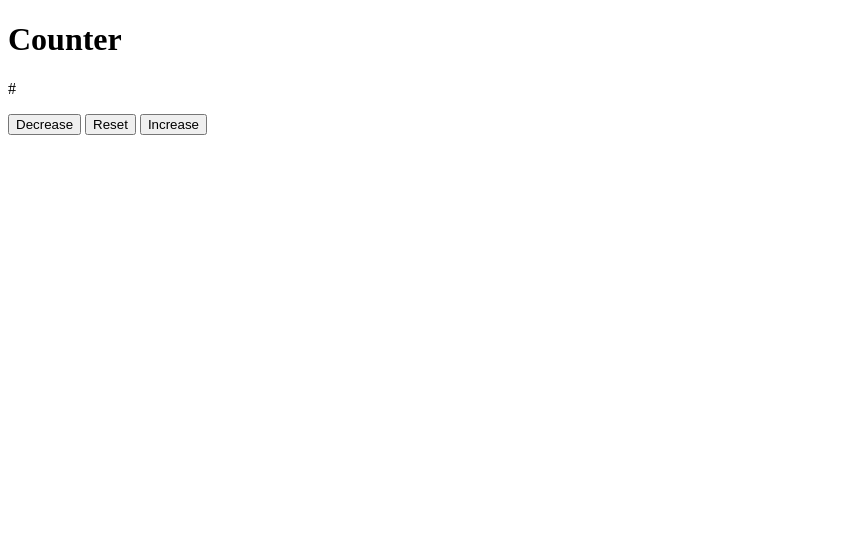
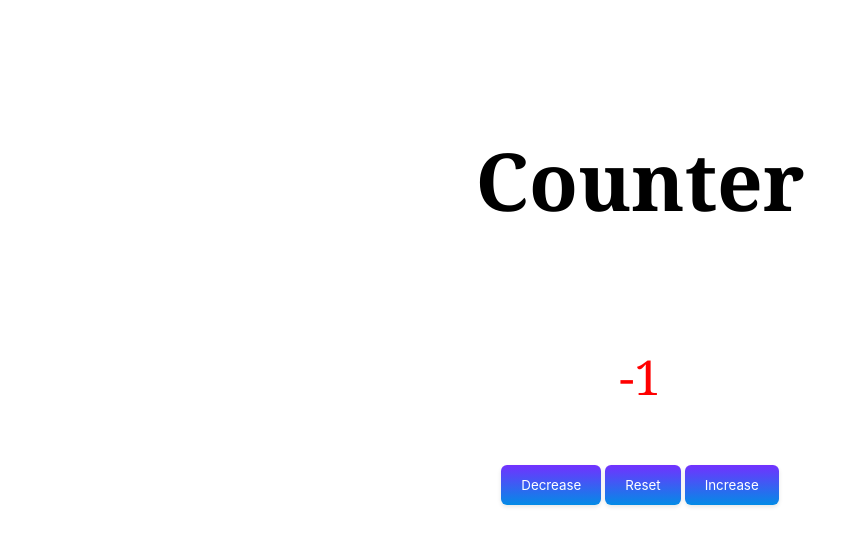
Before and after one commit to ronmurphy33/counter, a plain HTML site: page index.html in a window 1280 px wide. Both pictures are taken after a click on the button "Decrease". Shown: the whole page, without its empty margins (0-859 px from the left). Drawn offline with Linux system fonts and the light colour scheme.

Commit message:
finished functionality for counter

```diff
--- a/index.html
+++ b/index.html
@@ -11,11 +11,11 @@
 <body>
     <div id="container">
         <h1>Counter</h1>
-        <p>#</p>
+        <span id="value">0</span>
         <div id="btns">
-            <button class="btn" id="up">Decrease</button>
-            <button class="btn" id="reset">Reset</button>
-            <button class="btn" id="down">Increase</button>
+            <button class="btn down">Decrease</button>
+            <button class="btn reset">Reset</button>
+            <button class="btn up">Increase</button>
         </div>
     </div>
 </body>
--- a/script.js
+++ b/script.js
@@ -0,0 +1,34 @@
+let count = 0;
+
+const value = document.querySelector('#value');
+const btns = document.querySelectorAll('.btn');
+
+btns.forEach(function(btn) {
+    btn.addEventListener('click', function(e){
+        const style = e.currentTarget.classList;
+        if (style.contains('down')){
+            count --;
+        }else if( style.contains('up')){
+            count ++
+        }else {
+            count = 0;
+        }
+        if(count > 0){
+            value.style.color = "green";
+        }else if ( count < 0){
+            value.style.color = "red";
+        }else {
+            value.style.color = "black";
+        }
+
+        value.textContent = count;
+    })
+});
+
+    if(count > 0){
+        value.style.color = "green";
+    }else if ( count < 0){
+        value.style.color = "red";
+    }else {
+        value.style.color = "black";
+    }
--- a/style.css
+++ b/style.css
@@ -0,0 +1,50 @@
+#container{
+    display: flex;
+    flex-direction: column;
+    justify-content: center;
+    align-items: center;
+    height: 35rem;
+}
+
+h1{
+    font-size: 5rem;
+    font-family: Cambria, Cochin, Georgia, Times, 'Times New Roman', serif;
+}
+
+#value{
+    padding: 3.5rem;
+    font-size: 3rem;
+    font-family: Cambria, Cochin, Georgia, Times, 'Times New Roman', serif;
+}
+
+.btn {
+    font-family: Cambria, Cochin, Georgia, Times, 'Times New Roman', serif;
+    background-color: initial;
+    background-image: linear-gradient(-180deg, #7231ff, #038be6);
+    border-radius: 6px;
+    box-shadow: rgba(0, 0, 0, 0.1) 0 2px 4px;
+    color: #FFFFFF;
+    cursor: pointer;
+    display: inline-block;
+    font-family: Inter,-apple-system,system-ui,Roboto,"Helvetica Neue",Arial,sans-serif;
+    height: 40px;
+    line-height: 40px;
+    outline: 0;
+    overflow: hidden;
+    padding: 0 20px;
+    pointer-events: auto;
+    position: relative;
+    text-align: center;
+    touch-action: manipulation;
+    user-select: none;
+    -webkit-user-select: none;
+    vertical-align: top;
+    white-space: nowrap;
+    z-index: 9;
+    border: 0;
+    transition: box-shadow .2s;
+}
+
+.btn:hover {
+    box-shadow: rgba(253, 76, 0, 0.5) 0 3px 8px;
+}
```
